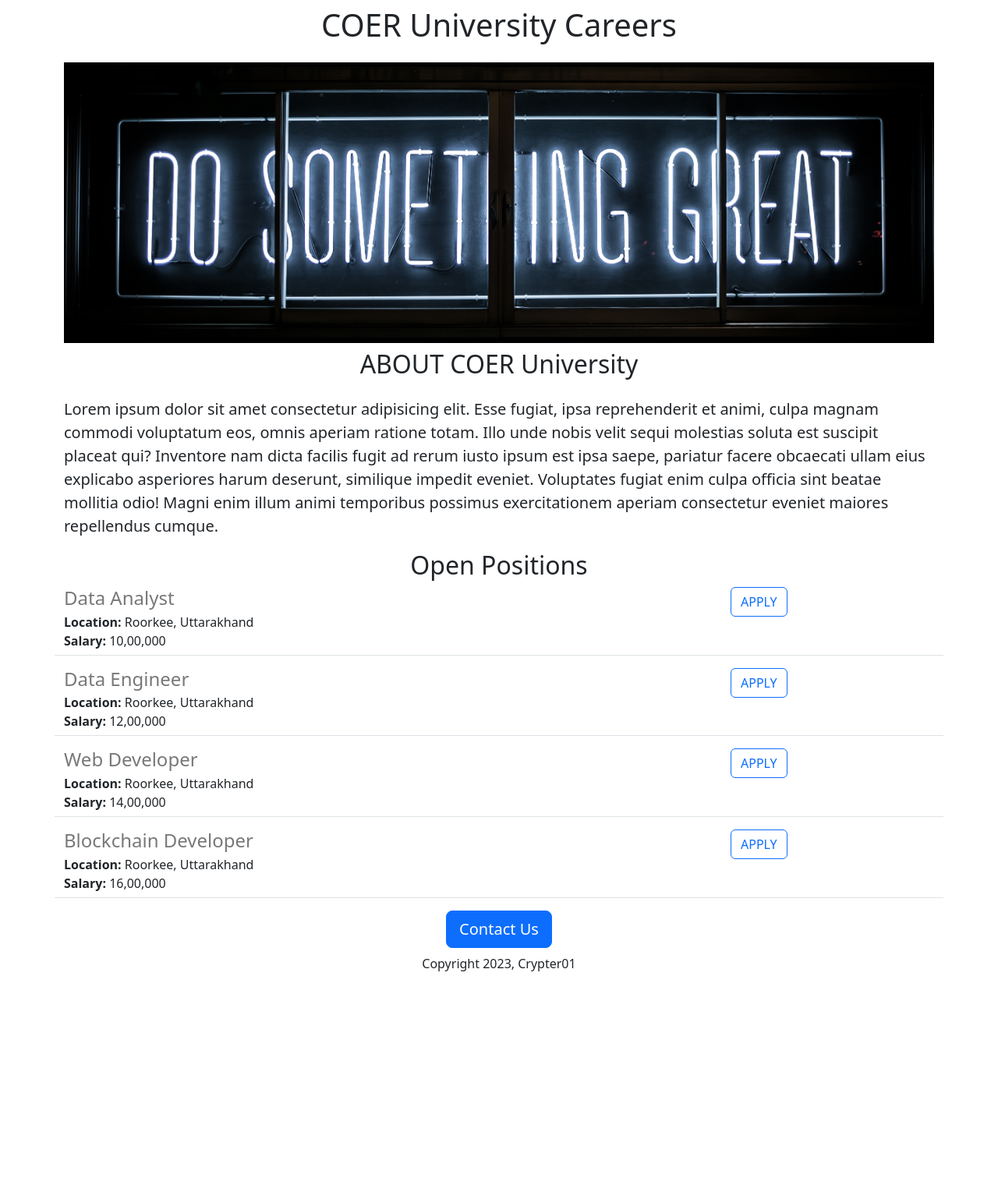
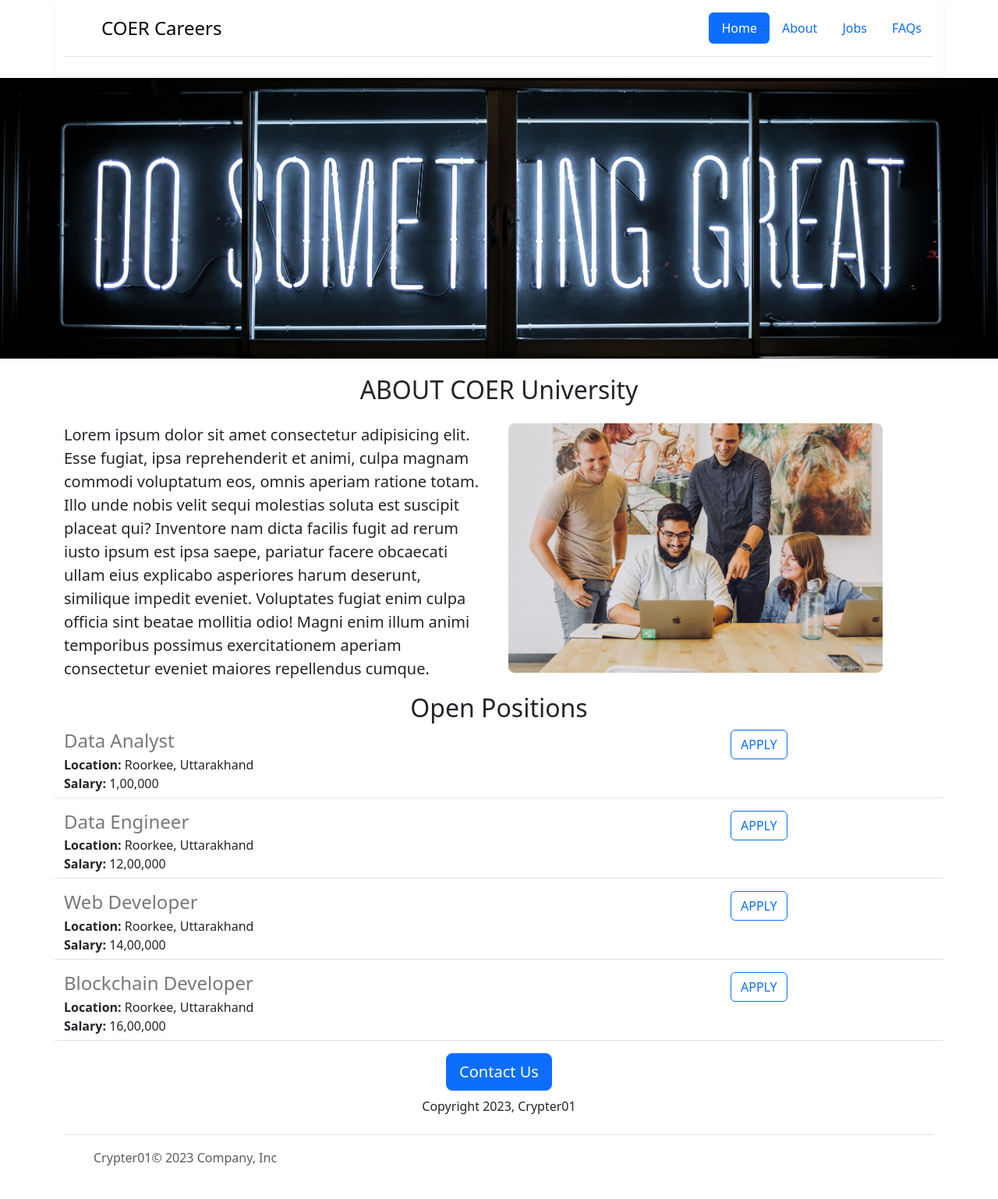
Before and after one commit to crypter001/Coer-Careers-flask-website, a Flask app: page / in a window 1280 px wide. Shown: the whole page at 78% size. Before the commit the page ends 1246 px from the top, so only its background shows below. Run offline with Flask 3, Linux system fonts and the light colour scheme.

Commit message:
added some changes

```diff
--- a/app.py
+++ b/app.py
@@ -7,7 +7,7 @@ Jobs = [
         "id":'1',
         "title":'Data Analyst',
         "location":'Roorkee, Uttarakhand',
-        "Salary":'10,00,000'
+        "Salary":'1,00,000'
     },
     {
         "id":'2',
--- /dev/null
+++ b/templates/footer.html
@@ -0,0 +1,18 @@
+<div class="b-example-divider"></div>
+
+<div class="container">
+  <footer class="d-flex flex-wrap justify-content-between align-items-center py-3 my-4 border-top">
+    <div class="col-md-4 d-flex align-items-center">
+      <a href="/" class="mb-3 me-2 mb-md-0 text-body-secondary text-decoration-none lh-1">
+        <svg class="bi" width="30" height="24"><use xlink:href="#bootstrap"/></svg>
+      </a>
+      <span class="mb-3 mb-md-0 text-body-secondary">Crypter01&copy; 2023 Company, Inc</span>
+    </div>
+
+    <ul class="nav col-md-4 justify-content-end list-unstyled d-flex">
+      <li class="ms-3"><a class="text-body-secondary" href="#"><svg class="bi" width="24" height="24"><use xlink:href="#twitter"/></svg></a></li>
+      <li class="ms-3"><a class="text-body-secondary" href="#"><svg class="bi" width="24" height="24"><use xlink:href="#instagram"/></svg></a></li>
+      <li class="ms-3"><a class="text-body-secondary" href="#"><svg class="bi" width="24" height="24"><use xlink:href="#facebook"/></svg></a></li>
+    </ul>
+  </footer>
+</div>
--- a/templates/home.html
+++ b/templates/home.html
@@ -10,16 +10,26 @@
             width: 100%;
             height: 360px;
             object-fit: cover;
+            margin-bottom: 13px;
         }
     </style>
 </head>
 <body>
+    {% include 'nav.html' %}
+    <img class="img-fluid" id="banner" src="/static/clark-tibbs-oqStl2L5oxI-unsplash.jpg">
     <div class="container">
-    <h1 class="text-center mt-2 mb-4">COER University Careers</h1>
-    <img class="img-fluid" id="banner" src="/static/clark-tibbs-oqStl2L5oxI-unsplash.jpg">
+    <!-- <h1 class="text-center mt-2 mb-4">COER University Careers</h1> -->
+
     <h2 class="text-center mt-2 mb-4">ABOUT COER University</h2>
-    <p class="lead">Lorem ipsum dolor sit amet consectetur adipisicing elit. Esse fugiat, ipsa reprehenderit et animi, culpa magnam commodi voluptatum eos, omnis aperiam ratione totam. Illo unde nobis velit sequi molestias soluta est suscipit placeat qui? Inventore nam dicta facilis fugit ad rerum iusto ipsum est ipsa saepe, pariatur facere obcaecati ullam eius explicabo asperiores harum deserunt, similique impedit eveniet. Voluptates fugiat enim culpa officia sint beatae mollitia odio! Magni enim illum animi temporibus possimus exercitationem aperiam consectetur eveniet maiores repellendus cumque.</p>
-
+    <div class="row">
+        <div class="col-md-6">
+    <p class="lead">Lorem ipsum dolor sit amet consectetur adipisicing elit. Esse fugiat, ipsa reprehenderit et animi, culpa magnam commodi voluptatum eos, omnis aperiam ratione totam. Illo unde nobis velit sequi molestias soluta est suscipit placeat qui? Inventore nam dicta facilis fugit ad rerum iusto ipsum est ipsa saepe, pariatur facere obcaecati ullam eius explicabo asperiores harum deserunt, similique impedit eveniet. Voluptates fugiat enim culpa officia sint beatae mollitia odio! Magni enim illum animi temporibus possimus exercitationem aperiam consectetur eveniet maiores repellendus cumque.
+    </p>
+    </div>
+        <div class="d-none d-md-block col-6">
+    <img src="/static/4.jpeg" style="height: 320px; border-radius: 8px;" alt="img">
+    </div>
+    </div>
     <h2 class="text-center">Open Positions</h2>
     <div>
         {% for job in jobs%}
@@ -31,5 +41,6 @@
     <p class="mt-2">Copyright 2023, Crypter01</p>
     </div>
 </div>
+{% include 'footer.html' %}
 </body>
 </html>
--- /dev/null
+++ b/templates/nav.html
@@ -0,0 +1,19 @@
+<h1 class="visually-hidden">COER Careers</h1>
+
+  <div class="container shadow-sm fixed-top bg-white">
+    <header class="d-flex flex-wrap justify-content-center py-3 mb-4 border-bottom">
+      <a href="/" class="d-flex align-items-center mb-3 mb-md-0 me-md-auto link-body-emphasis text-decoration-none">
+        <svg class="bi me-2" width="40" height="32"><use xlink:href="#bootstrap"/></svg>
+        <span class="fs-4">COER Careers</span>
+      </a>
+
+      <ul class="nav nav-pills">
+        <li class="nav-item"><a href="#" class="nav-link active" aria-current="page">Home</a></li>
+        <li class="nav-item"><a href="#" class="nav-link">About</a></li>
+        <li class="nav-item"><a href="#" class="nav-link">Jobs</a></li>
+        <!-- <li class="nav-item"><a href="#" class="nav-link">Pricing</a></li> -->
+        <li class="nav-item"><a href="#" class="nav-link">FAQs</a></li>
+      </ul>
+    </header>
+  </div>
+<div style="height: 100px;"></div>
```
Also changed, not shown: static/4.jpeg (added), static/istockphoto-1219473617-612x612.jpg (added), static/t1672894587_xVX779kVWF.jpg (added), static/th (1).jpeg (deleted), static/th (2).jpeg (deleted), static/th.jpeg (deleted).
